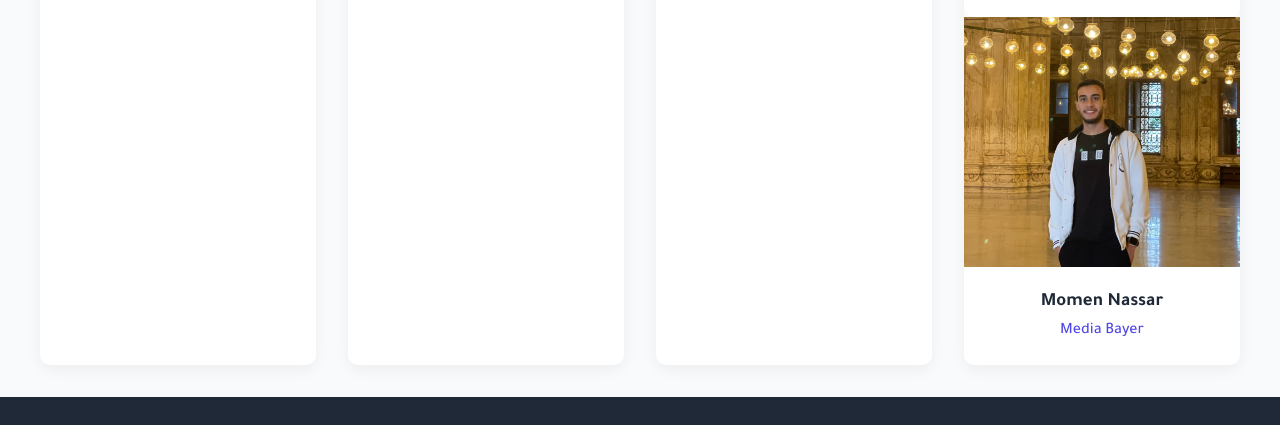
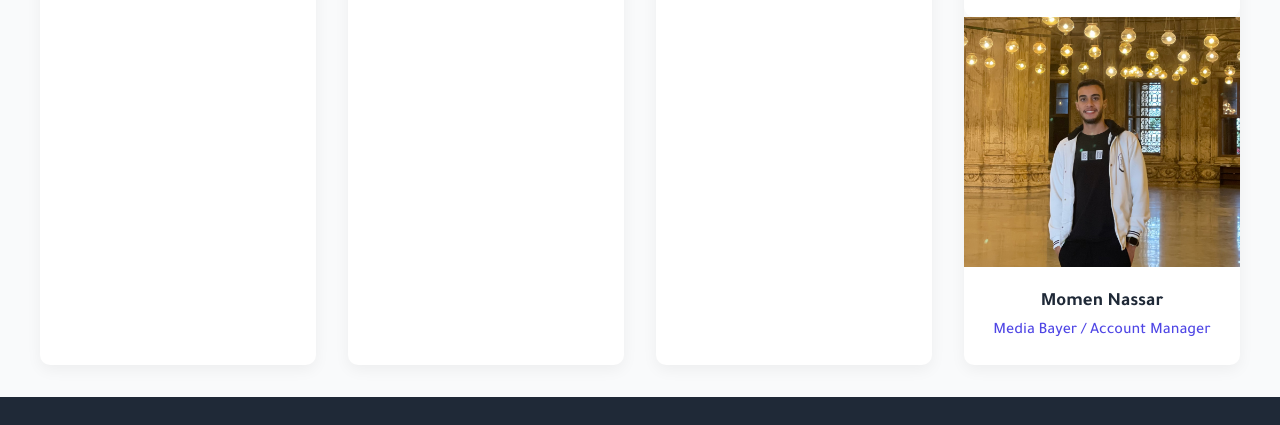
Before and after one commit to waslaeg/0, a plain HTML site: page about.html in a window 1280 px wide. Shown: the part 2368-2793 px from the top of the page. Drawn offline with Linux system fonts and the light colour scheme.

Commit message:
Update about.html

```diff
--- a/about.html
+++ b/about.html
@@ -517,7 +517,7 @@
                     </div>
                     <div class="member-info">
                         <h3>Momen Nassar</h3>
-                        <p>Media Bayer</p>
+                        <p>Media Bayer / Account Manager</p>
                     </div>
                 </div>
 
```
